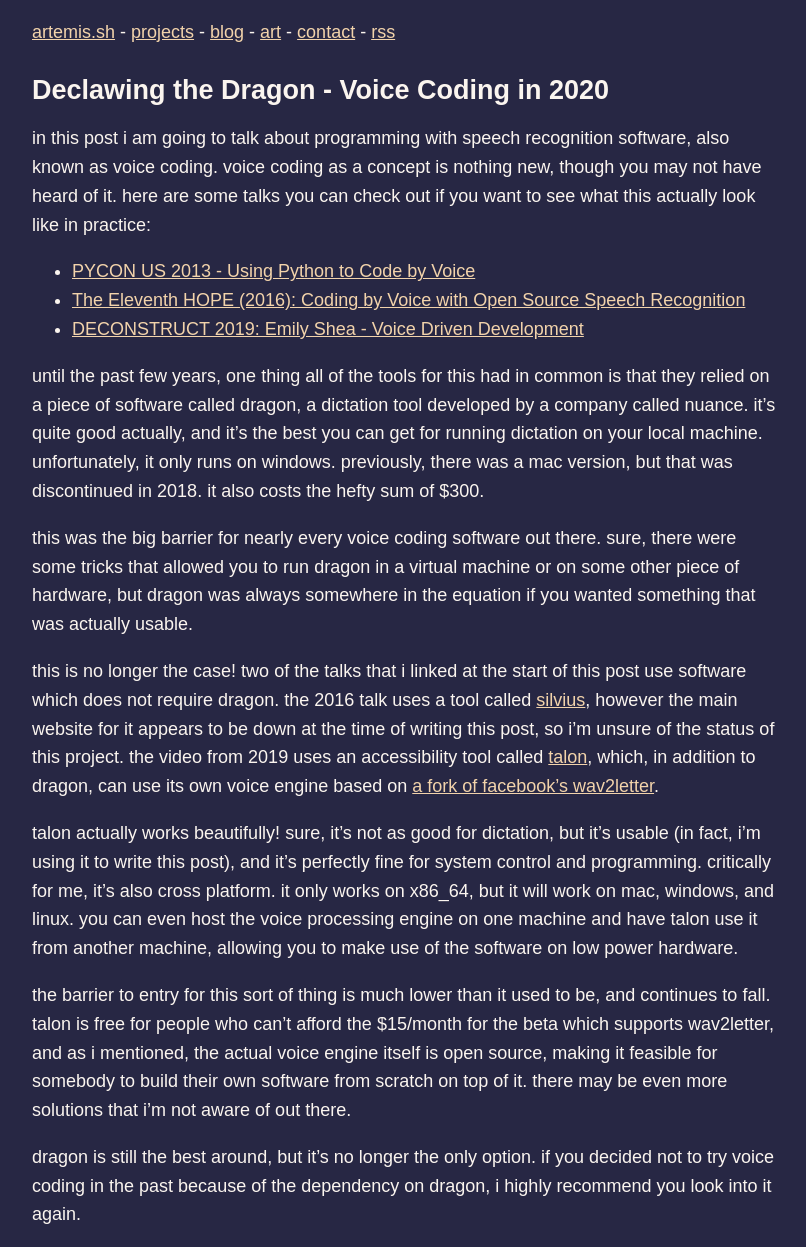
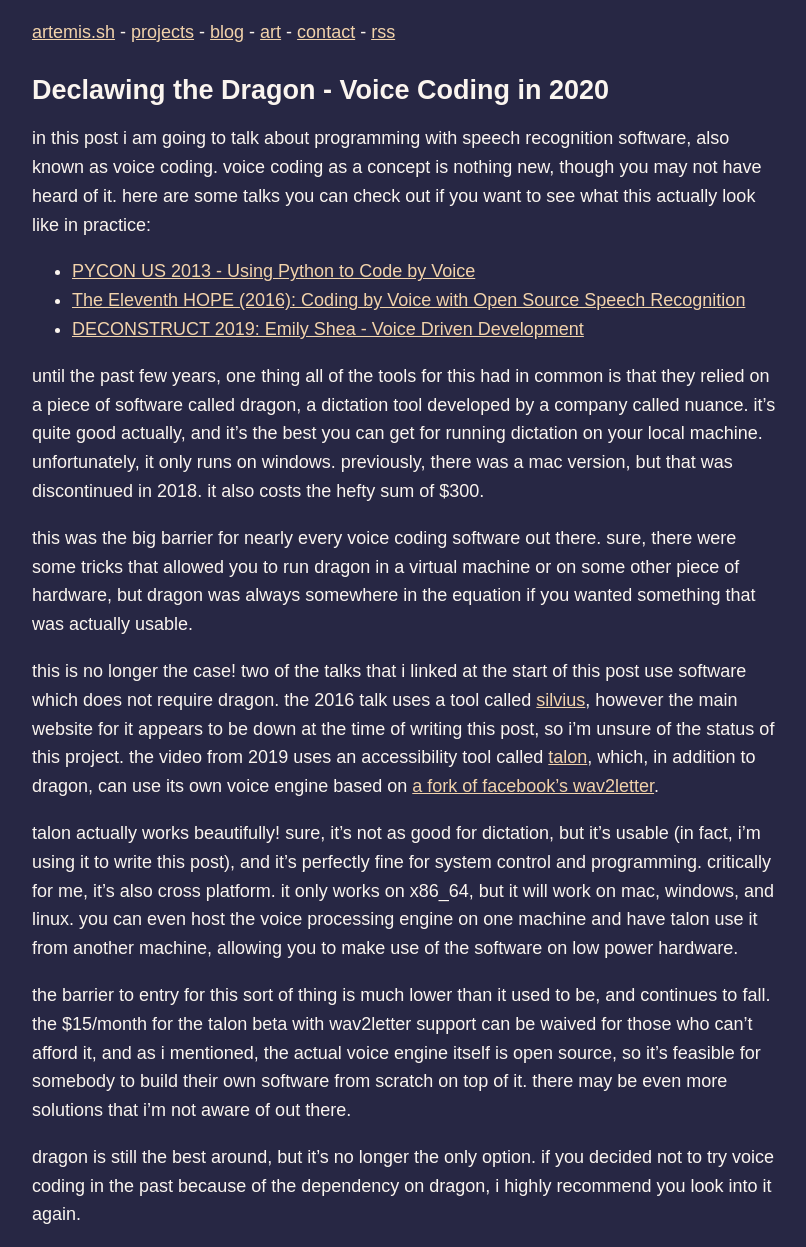
Before and after one commit to faithanalog/faithanalog.github.io, a Jekyll site: the page built from indev/2020-04-08-declawing-the-dragon.md, in a window 1280 px wide. Shown: the whole page, without its empty margins (233-1039 px from the left). Built offline with Jekyll 4.4.1, drawn with Linux system fonts in a browser that asks for light colours.

Commit message:
minor edit

```diff
--- a/indev/2020-04-08-declawing-the-dragon.md
+++ b/indev/2020-04-08-declawing-the-dragon.md
@@ -16,6 +16,6 @@ this is no longer the case! two of the talks that i linked at the start of this
 
 talon actually works beautifully! sure, it's not as good for dictation, but it's usable (in fact, i'm using it to write this post), and it's perfectly fine for system control and programming. critically for me, it's also cross platform. it only works on x86_64, but it will work on mac, windows, and linux. you can even host the voice processing engine on one machine and have talon use it from another machine, allowing you to make use of the software on low power hardware.
 
-the barrier to entry for this sort of thing is much lower than it used to be, and continues to fall. talon is free for people who can't afford the $15/month for the beta which supports wav2letter, and as i mentioned, the actual voice engine itself is open source, making it feasible for somebody to build their own software from scratch on top of it. there may be even more solutions that i'm not aware of out there.
+the barrier to entry for this sort of thing is much lower than it used to be, and continues to fall. the $15/month for the talon beta with wav2letter support can be waived for those who can't afford it, and as i mentioned, the actual voice engine itself is open source, so it's feasible for somebody to build their own software from scratch on top of it. there may be even more solutions that i'm not aware of out there.
 
 dragon is still the best around, but it's no longer the only option. if you decided not to try voice coding in the past because of the dependency on dragon, i highly recommend you look into it again.
```
